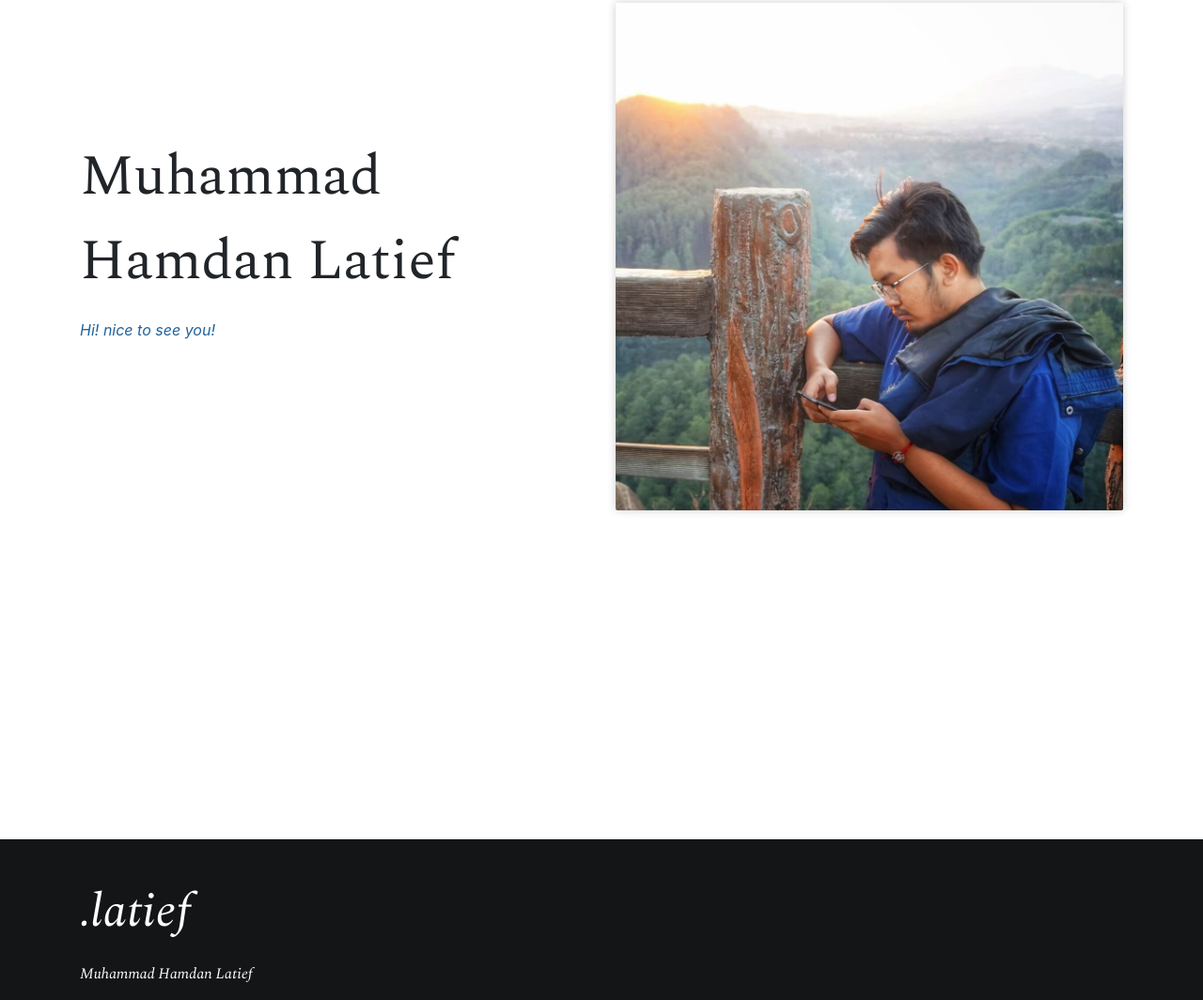
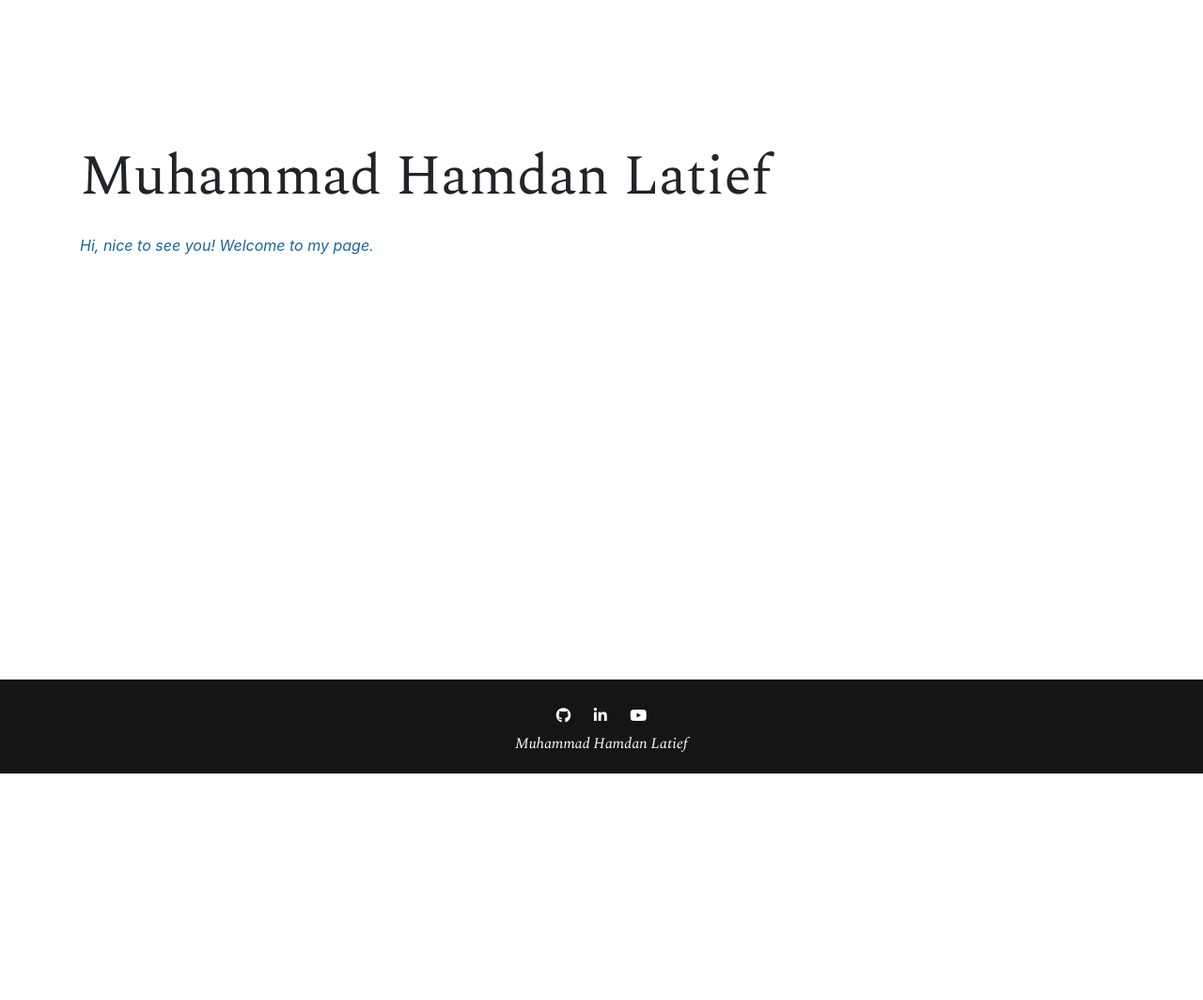
Before and after one commit to azuluna/azuluna.github.io, a plain HTML site: page index.html in a window 1280 px wide. Shown: the part 168-1232 px from the top of the page at 94% size. After the commit the page ends 991 px from the top, so only its background shows below. Drawn offline with nearby package versions, Linux system fonts and the light colour scheme.

Commit message:
update footer

```diff
--- a/index.html
+++ b/index.html
@@ -14,6 +14,7 @@
     <link rel="stylesheet" href="style.css">
     <!-- Font -->
     <link href="https://fonts.googleapis.com/css?family=Spectral:400,400i&display=swap" rel="stylesheet">
+    <script src="https://kit.fontawesome.com/95505eef67.js" crossorigin="anonymous"></script>
 
     <title>Hamdan Latief</title>
 </head>
@@ -38,13 +39,13 @@
 
     <div class="container">
         <div class="row about">
-            <div class="col-md-6">
+            <div class="col-md-12">
                 <p class="nama">Muhammad Hamdan Latief</p>
-                <p class="hi">Hi! nice to see you!</p>
+                <p class="hi">Hi, nice to see you! Welcome to my page.</p>
             </div>
-            <div class="col-md-6">
-                <img src="img/home/qwDBuecw.jpeg" class="img-fluid" alt="Responsive image">
-            </div>
+            <!-- <div class="col-md-6">
+                <img src="img/home/Untitled-3-01.svg" class="img-fluid" alt="Responsive image">
+            </div> -->
         </div>
 
     </div>
@@ -52,8 +53,13 @@
     <div class="footer">
         <div class="container">
             <div class="row">
-                <div class="col-md-3">
-                    <p class="nama">.latief</p>
+                <div class="col-md-12">
+                    <!-- <p class="nama">.latief</p> -->
+                    <a href="https://github.com/azuluna" target="_blank"><i class="fab fa-github"></i></a>
+                    <a href="https://id.linkedin.com/in/mhamdanlatief" target="_blank"><i
+                            class="fab fa-linkedin-in"></i></a>
+                    <a href="https://www.youtube.com/channel/UCrC2FeBWIbak_-uJyXDHcZA/featured" target="_blank"><i
+                            class="fab fa-youtube"></i></a>
                     <p class="sub">Muhammad Hamdan Latief</p>
                 </div>
             </div>
--- a/style.css
+++ b/style.css
@@ -173,7 +173,7 @@
     font-family: 'Spectral',
         serif;
     font-style: italic;
-    margin-top: -20px;
+    margin-bottom: 20px;
 }
 
 .footer .sosmed {
@@ -194,6 +194,14 @@
     color: white;
 }
 
+.fab {
+    color: white;
+    margin-right: 10px;
+    margin-left: 10px;
+    margin-top: 30px;
+    margin-bottom: 10px;
+}
+
 
 
 @media (min-width: 992px) {
@@ -201,9 +209,9 @@
         margin-top: 140px;
     }
 
-    .footer {
+    /* .footer {
         text-align: left;
-    }
+    } */
 
     .footer .nama {
         font-size: 50px;
```
Also changed, not shown: contents/about.html (+8 -2 lines), contents/portofolio.html (+8 -2 lines), img/home/002918.jpg (deleted), img/home/1200px-Arduino_led-1.jpg (deleted), img/home/MmKZO6ng.jpeg (deleted), img/home/jWJFDNPQ.jpeg (deleted), img/home/line_40077273043883-01.jpeg (deleted), 2 other files.
